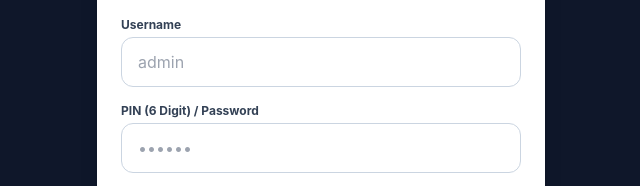
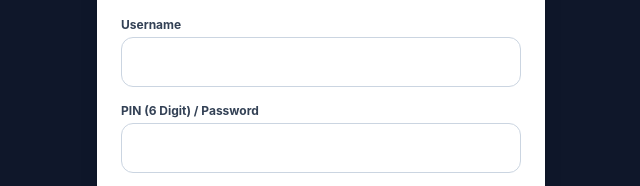
Before and after one commit to jemprot-lab/dokproyek, a plain HTML site: page web-app-viewer/index.html in a window 1280 px wide. Shown: the part 319-505 px from the top of the page, 319-959 px from the left. Drawn offline with nearby package versions, Linux system fonts and the light colour scheme.

Commit message:
chore(pwa): remove login input placeholders (v11)

```diff
--- a/web-app-viewer/index.html
+++ b/web-app-viewer/index.html
@@ -27,11 +27,11 @@
       <form onsubmit="App.handleLoginSubmit(event)" class="space-y-4">
         <div>
           <label class="block text-xs font-bold text-slate-700 mb-1">Username</label>
-          <input id="login-username" type="text" required placeholder="admin" class="w-full px-4 py-3 rounded-xl border border-slate-300 focus:outline-none focus:ring-2 focus:ring-amber-500">
+          <input id="login-username" type="text" required class="w-full px-4 py-3 rounded-xl border border-slate-300 focus:outline-none focus:ring-2 focus:ring-amber-500">
         </div>
         <div>
           <label class="block text-xs font-bold text-slate-700 mb-1">PIN (6 Digit) / Password</label>
-          <input id="login-pin" type="password" inputmode="numeric" required placeholder="••••••" class="w-full px-4 py-3 rounded-xl border border-slate-300 focus:outline-none focus:ring-2 focus:ring-amber-500">
+          <input id="login-pin" type="password" inputmode="numeric" required class="w-full px-4 py-3 rounded-xl border border-slate-300 focus:outline-none focus:ring-2 focus:ring-amber-500">
         </div>
         <div id="login-error" class="hidden text-sm text-red-600 bg-red-50 p-3 rounded-xl"></div>
         <button type="submit" class="w-full btn-field bg-amber-500 hover:bg-amber-600 text-slate-900 font-bold text-base">Masuk</button>
--- a/web-app-viewer/sw.js
+++ b/web-app-viewer/sw.js
@@ -1,4 +1,4 @@
-const CACHE_NAME = 'dokproyek-pwa-v10';
+const CACHE_NAME = 'dokproyek-pwa-v11';
 const SHELL_ASSETS = [
   './',
   './index.html',
```
